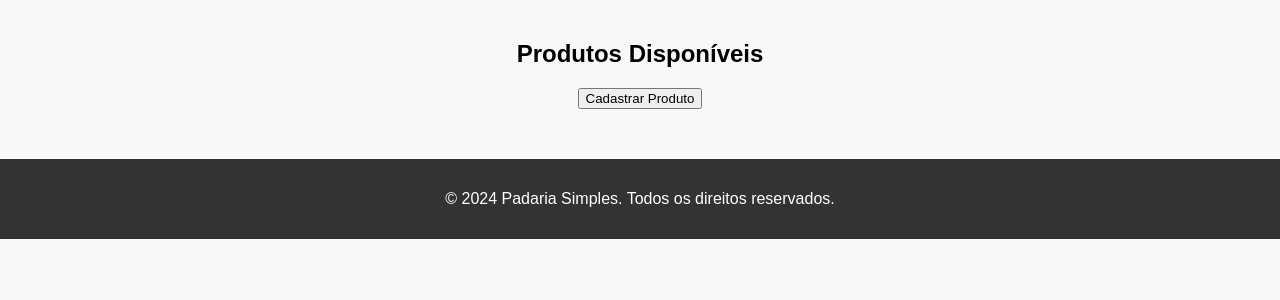
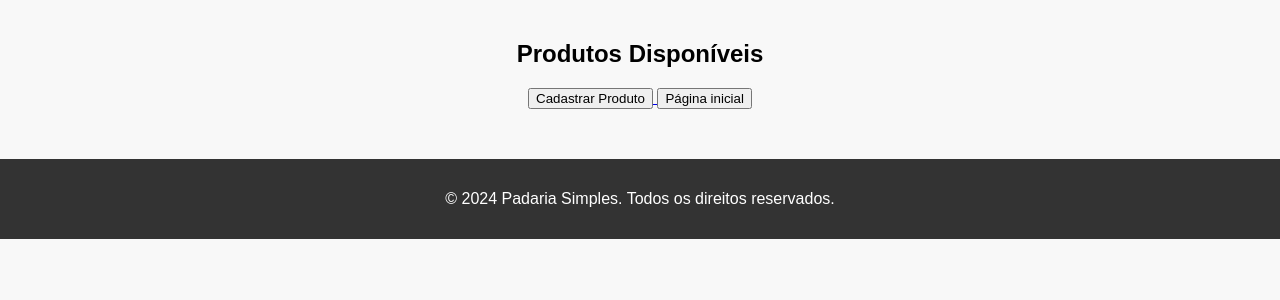
Before and after one commit to Respota12/padaria, a Django app: page /produtos/ in a window 1280 px wide. Shown: the part 127-427 px from the top of the page. Run offline with Django 5.2, Linux system fonts and the light colour scheme; data that the repository does not hold is empty.

Commit message:
Adição botão de retornar para tela inicial na  tela de listar produtos

```diff
--- a/product/templates/product/listar.html
+++ b/product/templates/product/listar.html
@@ -74,6 +74,9 @@
         <a href="{% url 'cadastrar_produto' %}">
             <button>Cadastrar Produto</button>
         </a>
+        <a href="{% url 'inicial' %}">
+            <button>Página inicial</button>
+        </a>
     </div>
     <footer>
         <p>&copy; 2024 Padaria Simples. Todos os direitos reservados.</p>
```
